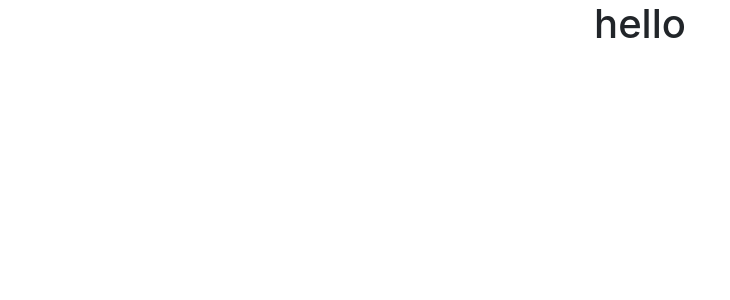
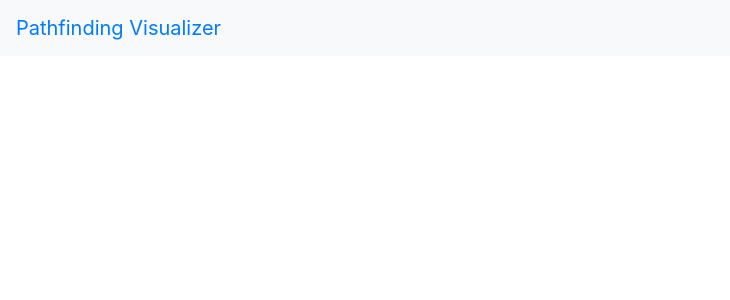
Before and after one commit to ala-bouzeghaia/pathfinding-visualizer, a React (Create React App) app: page / in a window 1280 px wide. Shown: the top 300 px of the page, without its empty margins (0-730 px from the left). Built offline with nearby package versions, Linux system fonts and the light colour scheme.

Commit message:
create Navbar

```diff
--- a/package.json
+++ b/package.json
@@ -9,6 +9,7 @@
     "bootstrap": "^4.5.2",
     "react": "^16.13.1",
     "react-dom": "^16.13.1",
+    "react-router-dom": "^5.2.0",
     "react-scripts": "3.4.3"
   },
   "scripts": {
--- a/src/App.js
+++ b/src/App.js
@@ -1,12 +1,16 @@
 import React from 'react';
+import { BrowserRouter as Router} from 'react-router-dom';
 import 'bootstrap/dist/css/bootstrap.min.css';
 import './App.css';
 import Navbar from './components/navbar';
 
+
 function App() {
   return (
     <div className="App">
-      <h1>hello</h1>
+      <Router>
+        <Navbar />
+      </Router>
     </div>
   );
 }
--- a/src/components/navbar.js
+++ b/src/components/navbar.js
@@ -3,8 +3,8 @@ import {Link} from 'react-router-dom';
 
 const Navbar = () => {
     return(
-        <nav className = "navbar navbar-expand-lg">
-            <Link to="/" className="navbar-brand">Pathfinding Visualizer </Link>
+        <nav className = "navbar navbar-expand-lg bg-light">
+            {<Link to="/" className="navbar-brand">Pathfinding Visualizer </Link> }
 
 
         </nav>
```
Also changed, not shown: 1 other file (tests, documents, lock files or other folders).
